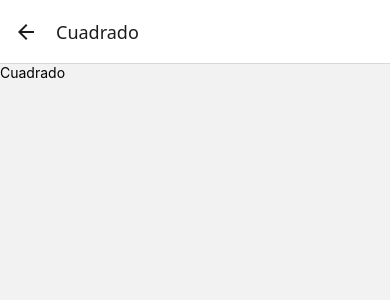
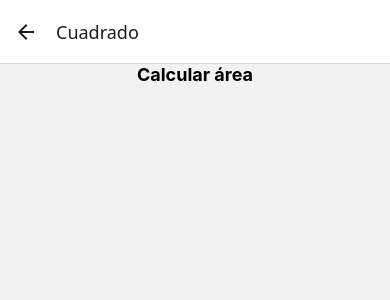
Before and after one commit to AlexdanTB/Ejercicios-TypeScript-ACD, a React Native app: screen /Cuadrado in a window 390 px wide. Shown: the top 300 px of the page. Built offline with nearby package versions, Linux system fonts and the light colour scheme.

Commit message:
Creación de tema (estilos)

```diff
--- a/src/screens/PantallaCuadrado.tsx
+++ b/src/screens/PantallaCuadrado.tsx
@@ -1,10 +1,11 @@
 import React from 'react'
 import { Text, View } from 'react-native'
+import { styles } from '../theme/appStyle'
 
 export const PantallaCuadrado = () => {
     return (
         <View>
-            <Text>Cuadrado</Text>
+            <Text style={styles.titulo}>Calcular área</Text>
         </View>
     )
 }
--- /dev/null
+++ b/src/theme/appStyle.ts
@@ -0,0 +1,9 @@
+import { StyleSheet } from "react-native";
+
+export const styles = StyleSheet.create({
+    titulo:{
+        fontSize:18,
+        fontWeight:"bold",
+        textAlign:"center"
+    }
+})
```
